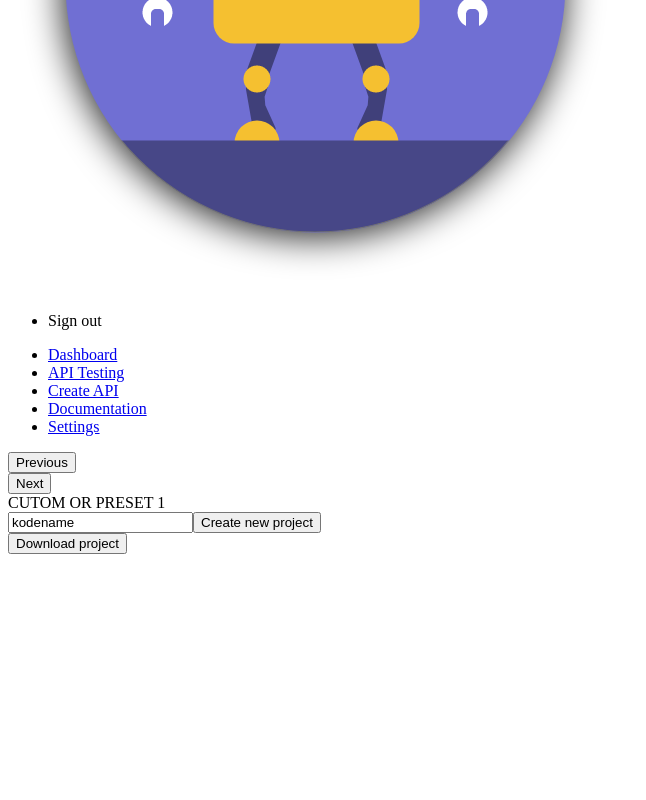
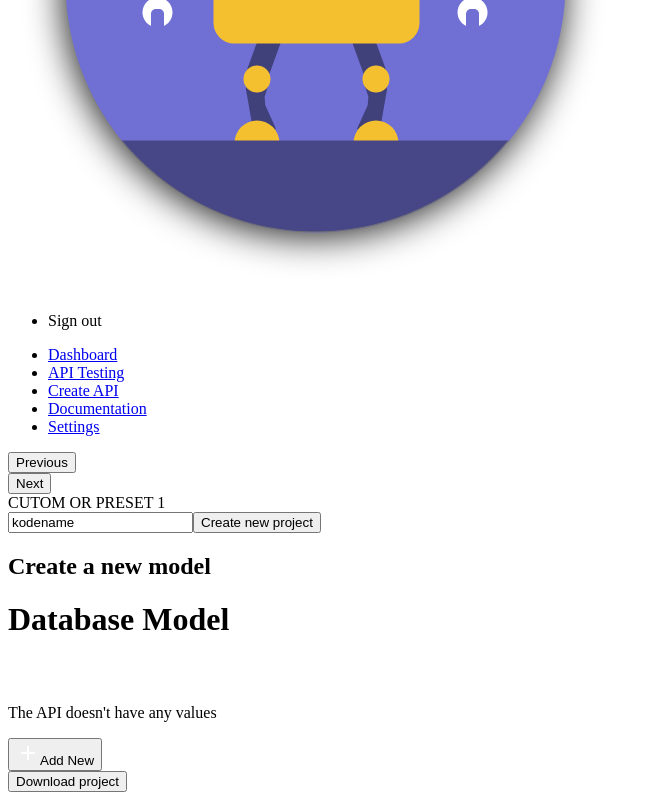
Before and after one commit to khattakdev/kodeman, a Next.js app in the folder frontend/: page /create in a window 1280 px wide. Shown: the part 327-1127 px from the top of the page, without its empty margins (0-646 px from the left). Before the commit the page ends 889 px from the top, so only its background shows below. Built offline with nearby package versions, Linux system fonts and the light colour scheme.

Commit message:
add multiple models

```diff
--- /dev/null
+++ b/frontend/components/api_models/model.js
@@ -0,0 +1,153 @@
+import React from 'react';
+
+const APIModel = (props) => {
+  const { id, apiModel, setAPIModel } = props;
+
+  const key = id;
+
+  function deleteModel() {
+    const currentAPIModel = [...apiModel].filter((_, index) => index !== key);
+
+    setAPIModel(currentAPIModel);
+  }
+
+  function addNewModelObject() {
+    const currentAPIModel = [...apiModel];
+    currentAPIModel[key] = [
+      ...currentAPIModel[key],
+      {
+        name: '',
+        type: 'string',
+        required: false,
+        defaultValue: '',
+      },
+    ];
+
+    setAPIModel(currentAPIModel);
+  }
+
+  function deleteModelObject(index) {
+    const currentAPIModel = [...apiModel];
+    console.log(currentAPIModel);
+    currentAPIModel[key] = [...apiModel][key].filter(
+      (_, paramIndex) => paramIndex !== index
+    );
+
+    console.log(currentAPIModel);
+    setAPIModel(currentAPIModel);
+  }
+  return (
+    <div>
+      <div className="flex flex-row justify-between">
+        <h1 className="text-gray-500 px-4 flex content-start">
+          Database Model
+        </h1>
+        <div className="flex justify-self-end">
+          <img
+            src="delete-icon.svg"
+            alt="delete"
+            className="m-2 mx-4 h-6 w-6 cursor-pointer"
+            onClick={deleteModel}
+          />
+
+          <img
+            onClick={() => addNewModelObject()}
+            src="add.svg"
+            alt="delete"
+            className="m-2 mx-4 h-6 w-6 cursor-pointer"
+          />
+        </div>
+      </div>
+      <div className="flex border bg-gray-800 border-gray-600 m-4 p-4 max-h-56 overflow-y-auto">
+        <div className="content-center flex w-full  items-center flex-col  self-center ">
+          {apiModel[key].length === 0 ? (
+            <p className="flex text-gray-500 text-center">
+              {"The API doesn't have any values"}
+            </p>
+          ) : (
+            apiModel[key].map((param, index) => (
+              <div key={index} className="flex flex-row w-full">
+                <input
+                  className="m-2 p-2 w-2/4 bg-gray-800 text-gray-300 border border-gray-600 "
+                  type="Name"
+                  placeholder="Property name"
+                  value={apiModel[key][index].name}
+                  onChange={(e) => {
+                    const currentValue = e.target.value;
+                    const currentAPIModels = [...apiModel[key]];
+                    currentAPIModels[index].name = currentValue;
+                    setAPIModel(currentAPIModels);
+                  }}
+                />
+
+                <input
+                  className="m-2 p-2 w-2/4 bg-gray-800 text-gray-300 border border-gray-600 "
+                  type="Name"
+                  placeholder="Default Value name"
+                  value={apiModel[key][index].defaultValue}
+                  onChange={(e) => {
+                    const currentValue = e.target.value;
+                    const currentAPIModels = [...apiModel];
+                    currentAPIModels[index].defaultValue = currentValue;
+                    setAPIModel(currentAPIModels);
+                  }}
+                />
+
+                <select
+                  onChange={(e) => {
+                    const currentParameter = e.target.value;
+                    const currentQueryParams = [...apiModel[key]];
+                    currentQueryParams[index].required = currentParameter;
+                    setAPIModel(currentQueryParams);
+                  }}
+                  placeholder="Required"
+                  className="border-blue-400 border bg-blue-700 text-white m-2 ml-2 my-2 px-4 py-2 rounded-sm hover:bg-blue-600"
+                >
+                  <option value="false">False</option>
+                  <option value="true">True</option>
+                </select>
+                <select
+                  onChange={(e) => {
+                    const currentParameter = e.target.value;
+                    const currentQueryParams = [...apiModel[key]];
+                    currentQueryParams[index].placement = currentParameter;
+                    setAPIModel(currentQueryParams);
+                  }}
+                  placeholder="Required"
+                  className="border-blue-400 border bg-blue-700 text-white m-2 ml-2 my-2 px-4 py-2 rounded-sm hover:bg-blue-600"
+                >
+                  <option value="string" defaultValue={true}>
+                    String
+                  </option>
+                  <option value="int">Integer</option>
+                  <option value="boolean">Boolean</option>
+                  <option value="date">Date</option>
+                </select>
+                <div className="p-2">
+                  <img
+                    src="delete-icon.svg"
+                    alt="delete"
+                    className="border border-gray-600 m-2 h-8 w-8 cursor-pointer"
+                    onClick={() => deleteModelObject(index)}
+                  />
+                </div>
+              </div>
+            ))
+          )}
+          {apiModel[key].length === 0 ? (
+            <button
+              onClick={() => addNewModelObject()}
+              className="rounded-sm flex my-4 flex-row border p-2 hover:bg-gray-600 bg-gray-700 text-white"
+            >
+              <img src="add.svg" className="cursor-pointer " />
+              Add New
+            </button>
+          ) : (
+            ''
+          )}
+        </div>
+      </div>
+    </div>
+  );
+};
+export default APIModel;
--- a/frontend/pages/create.js
+++ b/frontend/pages/create.js
@@ -3,16 +3,25 @@ import Layout from '../components/Layout';
 import Button from '../components/Layout/Button';
 import DatabaseValues from '../components/DatabaseValues';
 import APICreation from '../components/api_creation';
+import APIModels from '../components/api_models/model';
 import axios from '../axios';
 
 function createAPI() {
   const [option, setOption] = useState(1);
+  const [models, setAPIModels] = useState([[]]);
   const [_API, _setAPI] = useState([]);
   const [apiMethod, setApiMethod] = useState('get');
   const [dbValue, setDbValues] = useState([]);
   const [apiUrl, setApiUrl] = useState('');
   const [projectName, setProjectName] = useState('kodename');
   const [responseMessage, setResponseMessage] = useState('');
+
+  const addNewModel = () => {
+    const updatedAPIModel = [...models];
+    updatedAPIModel.push([]);
+
+    setAPIModels(updatedAPIModel);
+  };
   return (
     // @TODO: Create Models
     <Layout>
@@ -55,6 +64,7 @@ function createAPI() {
 
         */}
         {option === 1 && (
+          <>
             <div>
               <input
                 name="Api-URL"
@@ -78,6 +88,21 @@ function createAPI() {
                 Create new project
               </Button>
             </div>
+            <div>
+              <h2 onClick={addNewModel}>Create a new model</h2>
+              {models.map((model, index) => (
+                // <h2 key={index}>{index}</h2>
+                <APIModels
+                  key={index}
+                  id={index}
+                  apiModel={models}
+                  setAPIModel={setAPIModels}
+                />
+              ))}
+              {/* <APIModels id={2} apiModel={models} setAPIModel={setAPIModels} />
+              <APIModels id={3} apiModel={models} setAPIModel={setAPIModels} /> */}
+            </div>
+          </>
         )}
         {option === 2 && (
           <div className="flex flex-row flex-wrap">
```
Also changed, not shown: frontend/components/api_models/index.js (added, +30 -0 lines). Lines whose indentation alone changed are shown as unchanged.
